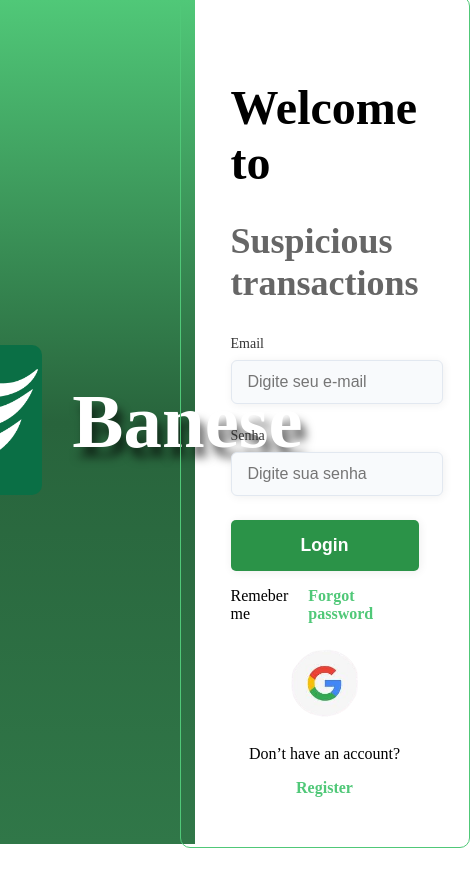
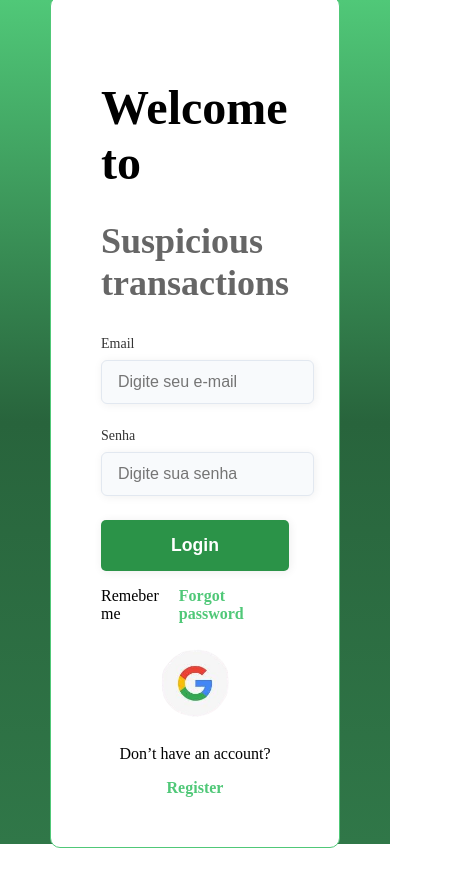
Before and after one commit to RusthenRonald2006/Portal-de-analise-em-anomalias-transacionais, a JavaScript app in the folder detec-anomalias/: page / in a window 390 px wide. Shown: the whole page, 470 px wide, since content can reach past the window. Before the commit the page ends 848 px from the top, so only its background shows below. Built offline with nearby package versions, Linux system fonts and the light colour scheme; the HTML template or start-up script is replaced by a standard one.

Commit message:
deixando lado esquerdo com display none

```diff
--- a/detec-anomalias/src/components/Login.module.css
+++ b/detec-anomalias/src/components/Login.module.css
@@ -113,17 +113,47 @@ span{
 }
 /* Celulares pequenos */
 @media screen and (min-width: 320px) and (max-width: 480px) {
-
+    .login_container{
+        justify-content: center;
+        align-items: center;
+        background: linear-gradient(to bottom, #50C878, #28643C, #307748);
+    }
+    .form_container{
+        background-color: white;
+    }
+    .login_left{
+        display: none;
+    }
 }
 
 /* Celulares médios e grandes */
 @media screen and (min-width: 481px) and (max-width: 600px) {
-
+    .login_container{
+        justify-content: center;
+        align-items: center;
+        background: linear-gradient(to bottom, #50C878, #28643C, #307748);
+    }
+    .form_container{
+        background-color: white;
+    }
+    .login_left{
+        display: none;
+    }
 }
 
 /* Tablets pequenos */
 @media screen and (min-width: 601px) and (max-width: 930px) {
-
+    .login_container{
+        justify-content: center;
+        align-items: center;
+        background: linear-gradient(to bottom, #50C878, #28643C, #307748);
+    }
+    .form_container{
+        background-color: white;
+    }
+    .login_left{
+        display: none;
+    }
 }
 /* Tablets e notebooks pequenos */
 @media screen and (min-width: 930px) and (max-width: 1149px) {
```
